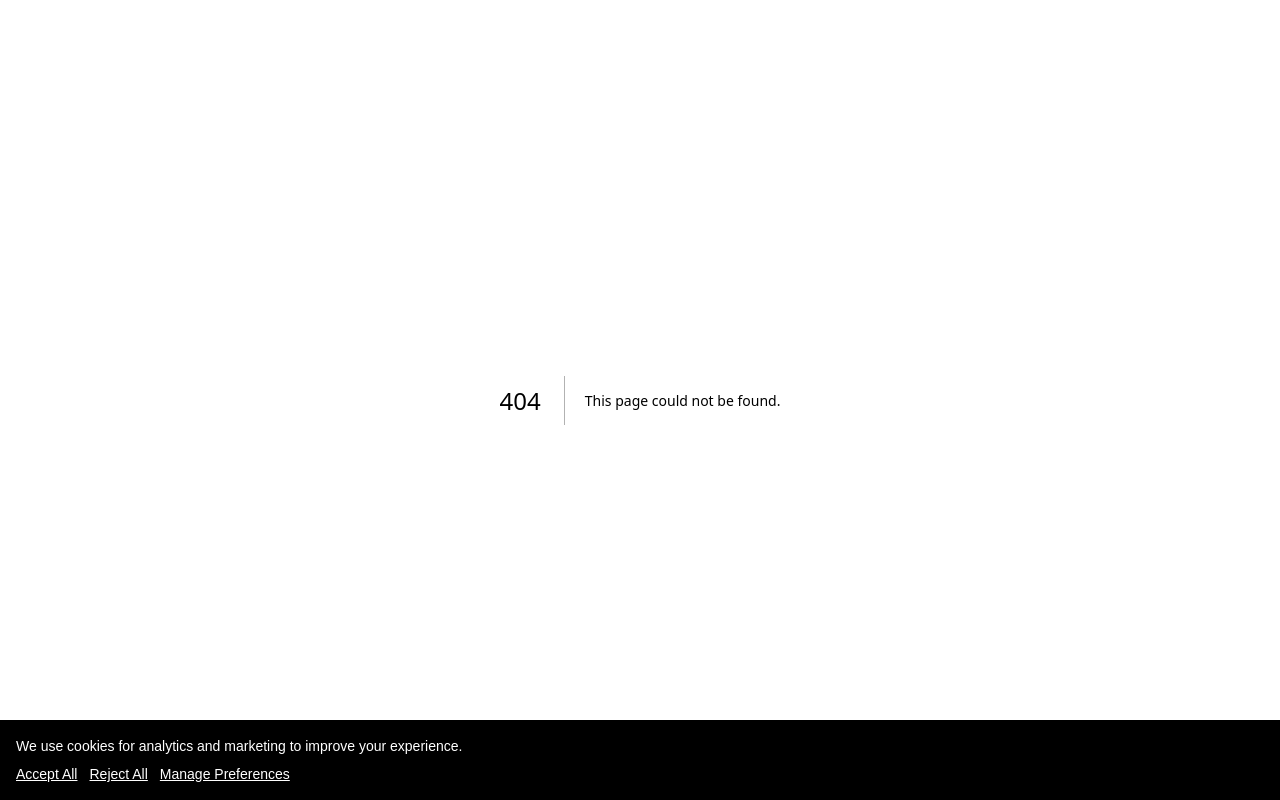
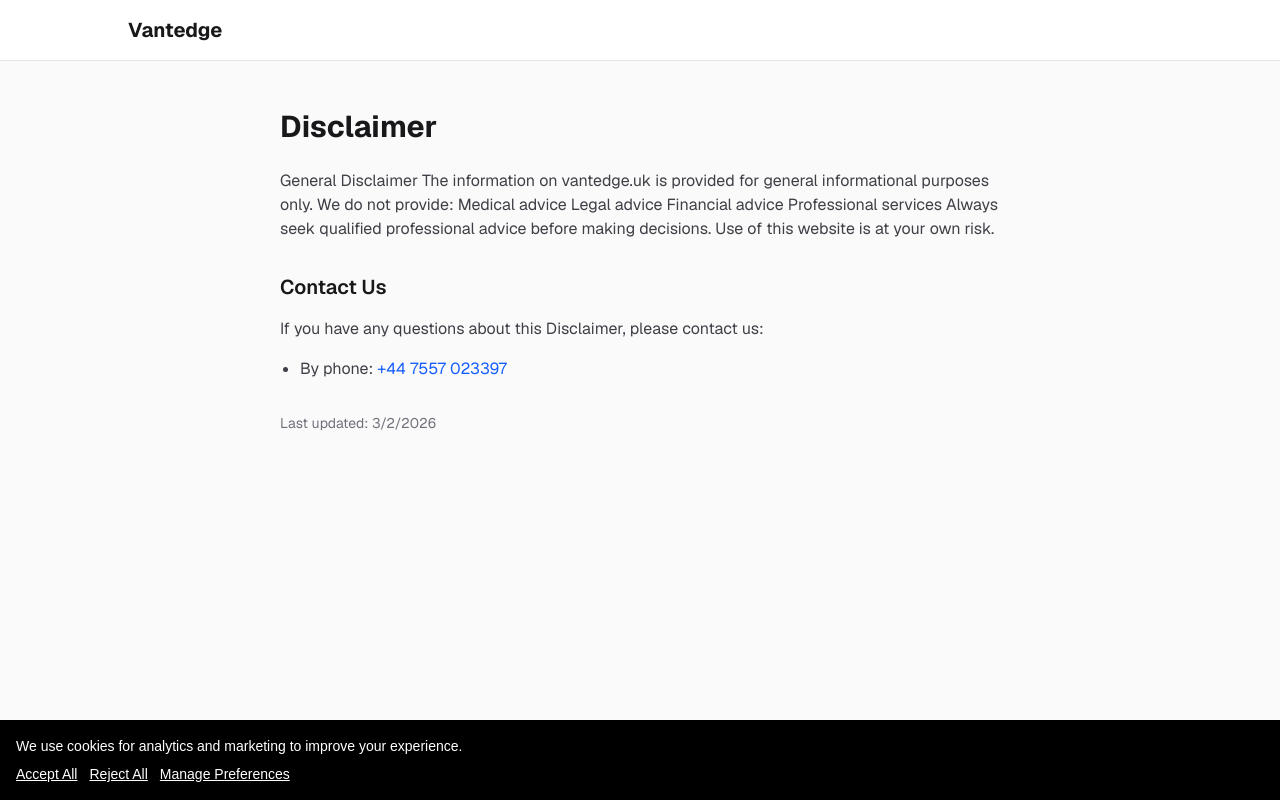
Before and after one commit to uchennaezeilo/vantedge, a Next.js app: page /disclaimer in a window 1280 px wide. Before the commit this address had no page. Shown: the top 800 px of the page. Built offline with nearby package versions, Linux system fonts and the light colour scheme.

Commit message:
Updating articles slug

```diff
--- /dev/null
+++ b/app/disclaimer/page.tsx
@@ -0,0 +1,58 @@
+import type { Metadata } from "next";
+import Link from "next/link";
+
+export const metadata: Metadata = {
+  title: "Disclaimer | Vantedge",
+  description: "Disclaimer for Vantedge",
+};
+
+export default function DisclaimerPage() {
+  return (
+    <div className="min-h-screen bg-zinc-50 font-sans dark:bg-black text-zinc-900 dark:text-zinc-100">
+      <header className="w-full border-b border-zinc-200 dark:border-zinc-800 bg-white dark:bg-black p-4">
+        <div className="max-w-5xl mx-auto flex justify-between items-center">
+          <Link href="/" className="font-bold text-xl">Vantedge</Link>
+        </div>
+      </header>
+
+      <main className="max-w-3xl mx-auto py-12 px-6">
+        <h1 className="text-3xl font-bold mb-6">Disclaimer</h1>
+        <div className="prose dark:prose-invert max-w-none text-zinc-700 dark:text-zinc-300">
+          <p className="mb-4">
+          General Disclaimer
+
+The information on vantedge.uk is provided for general informational purposes only.
+
+We do not provide:
+
+Medical advice
+
+Legal advice
+
+Financial advice
+
+Professional services
+
+Always seek qualified professional advice before making decisions.
+
+Use of this website is at your own risk.
+          </p>
+
+          <h2 className="text-xl font-semibold mt-8 mb-4 text-zinc-900 dark:text-zinc-100">Contact Us</h2>
+          <p className="mb-4">
+            If you have any questions about this Disclaimer, please contact us:
+          </p>
+          <ul className="list-disc pl-5 mb-4 space-y-2">
+            <li>
+              By phone: <a href="tel:+447557023397" className="text-blue-600 hover:underline">+44 7557 023397</a>
+            </li>
+          </ul>
+
+          <p className="text-sm text-zinc-500 mt-8">
+            Last updated: {new Date().toLocaleDateString()}
+          </p>
+        </div>
+      </main>
+    </div>
+  );
+}
```
